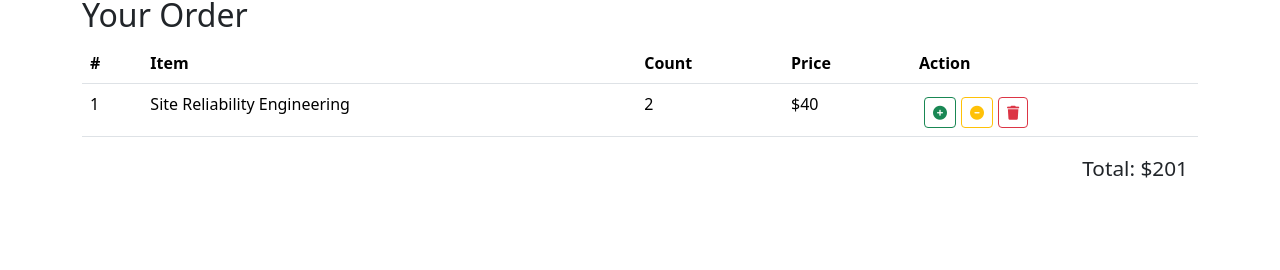
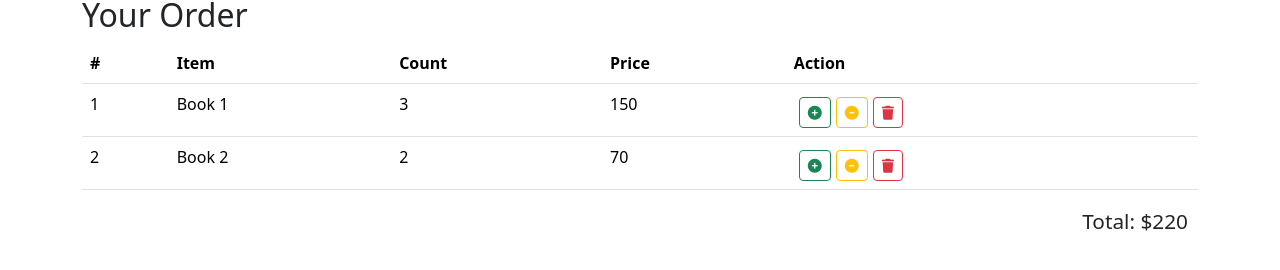
Before and after one commit to a-reznikov/Re-Store, a React (Create React App) app: page / in a window 1280 px wide. Shown: the part 414-684 px from the top of the page. Built offline with nearby package versions, Linux system fonts and the light colour scheme.

Commit message:
feat: fill ShoppingCartTable

```diff
--- a/src/components/shopping-cart-table/shopping-cart-table.js
+++ b/src/components/shopping-cart-table/shopping-cart-table.js
@@ -1,7 +1,39 @@
 import React from 'react';
+import { connect } from 'react-redux'
+
 import './shopping-cart-table.css';
 
-const ShoppingCartTable = () => {
+const ShoppingCartTable = ({ items, total, onIncrease, onDecrease, onDelete }) => {
+
+  const renderRow = (item, index) => {
+    const { id, name, count, total } = item;
+    return (
+      <tr key={id}>
+        <td>{index + 1}</td>
+        <td>{name}</td>
+        <td>{count}</td>
+        <td>{total}</td>
+        <td>
+          <button
+            onClick={() => onIncrease(id)}
+            className="btn btn-outline-success btn-sm">
+            <i className="fa fa-plus-circle" />
+          </button>
+          <button
+            onClick={() => onDecrease(id)}
+            className="btn btn-outline-warning btn-sm">
+            <i className="fa fa-minus-circle" />
+          </button>
+          <button
+            onClick={() => onDelete(id)}
+            className="btn btn-outline-danger btn-sm">
+            <i className="fa fa-trash" />
+          </button>
+        </td>
+      </tr>
+    )
+  }
+
   return (
     <div className="shopping-cart-table">
       <h2>Your Order</h2>
@@ -15,33 +47,31 @@
             <th>Action</th>
           </tr>
         </thead>
-
         <tbody>
-          <tr>
-            <td>1</td>
-            <td>Site Reliability Engineering</td>
-            <td>2</td>
-            <td>$40</td>
-            <td>
-              <button className="btn btn-outline-success btn-sm">
-                <i className="fa fa-plus-circle" />
-              </button>
-              <button className="btn btn-outline-warning btn-sm">
-                <i className="fa fa-minus-circle" />
-              </button>
-              <button className="btn btn-outline-danger btn-sm">
-                <i className="fa fa-trash" />
-              </button>
-            </td>
-          </tr>
+          {items.map(renderRow)}
         </tbody>
       </table>
 
       <div className="total">
-        Total: $201
+        Total: ${total}
       </div>
     </div>
   );
 };
 
-export default ShoppingCartTable;
+const mapStateToProps = ({ cartItems, orderTotal }) => {
+  return {
+    items: cartItems,
+    total: orderTotal,
+  }
+}
+
+const mapDispatchToProps = () => {
+  return {
+    onIncrease: (id) => console.log('Increase', id),
+    onDecrease: (id) => console.log('Decrease', id),
+    onDelete: (id) => console.log('Delete', id),
+  }
+}
+
+export default connect(mapStateToProps, mapDispatchToProps)(ShoppingCartTable);
--- a/src/reducers/index.js
+++ b/src/reducers/index.js
@@ -3,6 +3,21 @@
   books: [],
   loading: true,
   error: null,
+  cartItems: [
+    {
+      id: 1,
+      name: 'Book 1',
+      count: 3,
+      total: 150,
+    },
+    {
+      id: 2,
+      name: 'Book 2',
+      count: 2,
+      total: 70,
+    },
+  ],
+  orderTotal: 220,
 };
 
 const reducer = (state = initialState, action) => {
@@ -10,18 +25,21 @@
   switch (action.type) {
     case 'FETCH_BOOKS_REQUEST':
       return {
+        ...state,
         books: [],
         loading: true,
         error: null,
       };
     case 'FETCH_BOOKS_SUCCESS':
       return {
+        ...state,
         books: action.payload,
         loading: false,
         error: null,
       };
     case 'BOOKS_FAILURE':
       return {
+        ...state,
         books: [],
         loading: false,
         error: action.payload,
```
